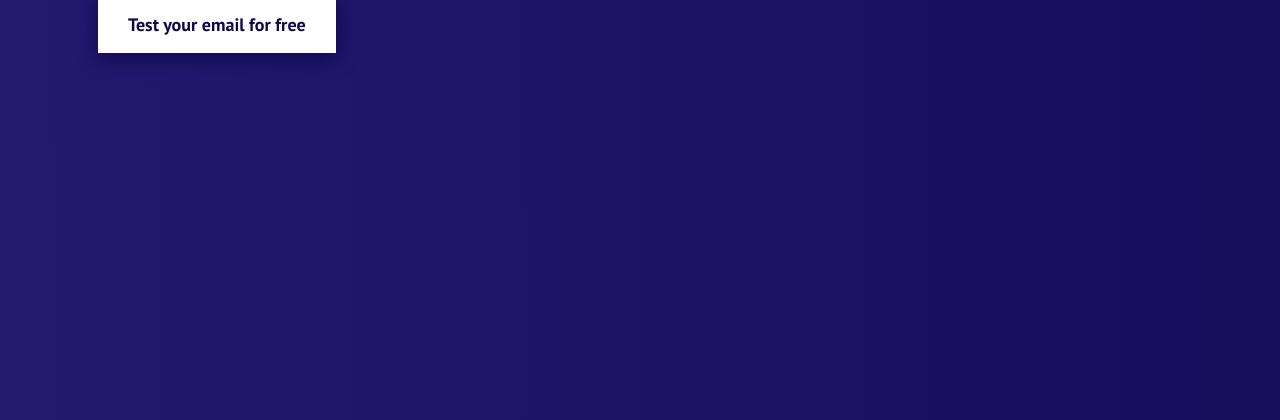
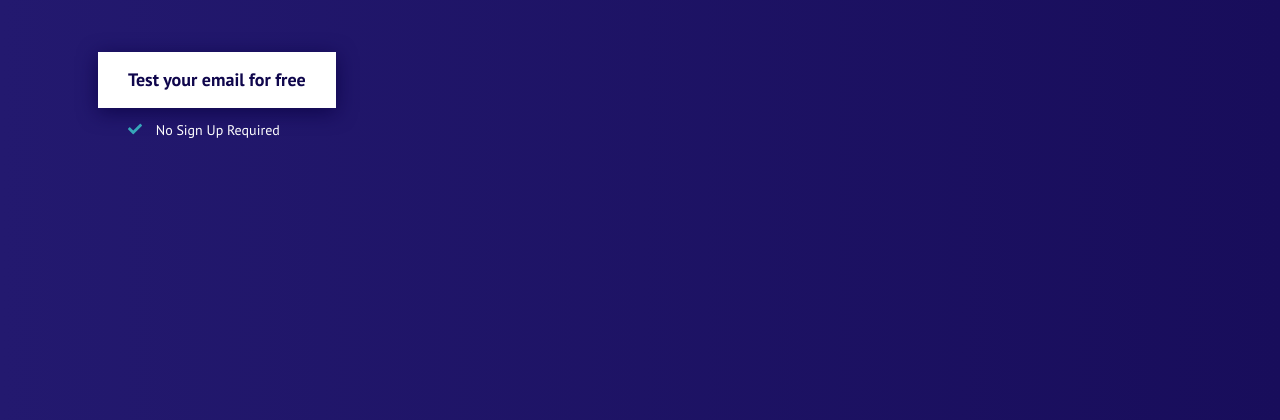
Before and after one commit to iulon357/MailGenius, a plain HTML site: page index.html in a window 1280 px wide. Shown: the part 380-800 px from the top of the page. Drawn offline with Linux system fonts and the light colour scheme.

Commit message:
Add files via upload

```diff
--- a/css/style.css
+++ b/css/style.css
@@ -59,12 +59,7 @@ body {
 .inner-call-to-action {
   max-width: 545px;
 }
-.call-to-action-title {
-  font-size: 48px;
-  font-weight: bold;
-  color: #fff;
-  line-height: 1.29;
-}
+
 
 .call-to-action-desq {
   font-size: 18px;
@@ -104,3 +99,24 @@ p, h1, h2, h3, h4, h5, h6 {
   box-shadow: 0px 4px 20px #0F064C;
   color: #0F064C;
 }
+
+.call-to-action-title {
+  font-size: 48px;
+  font-weight: bold;
+  color: #fff;
+  line-height: 1.29;
+  margin-top: 55px;
+}
+
+.no-sign-up-required {
+  color: #fff;
+  margin-top: 15px;
+}
+
+.nsur {
+  margin-left: 10px;
+}
+
+.check {
+  margin-left: 30px;
+}
--- a/index.html
+++ b/index.html
@@ -43,6 +43,10 @@
             </p>
             <button class="btn btn-default">Test your email for free </button>
           </div>
+          <div class="no-sign-up-required">
+            <span class="check"><img src="img/check-icon.svg" alt="check.svg"></span>
+            <span class="nsur">  No Sign Up Required</span>
+          </div>
         </div>
         <!-- /.container -->
       </section>
```
